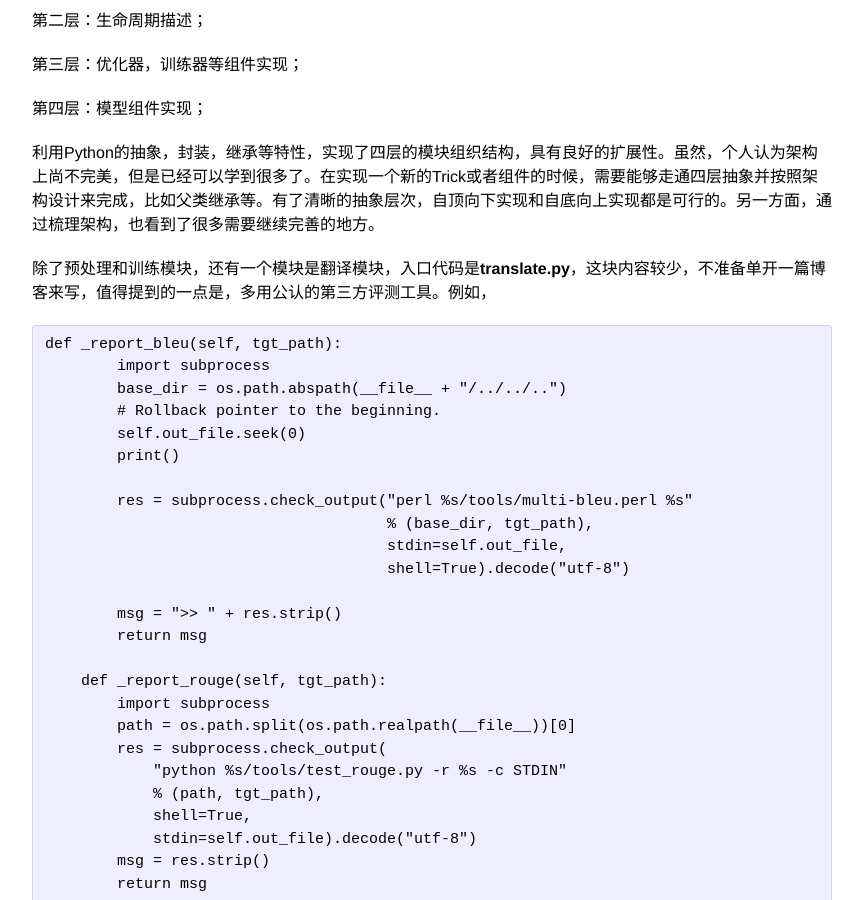
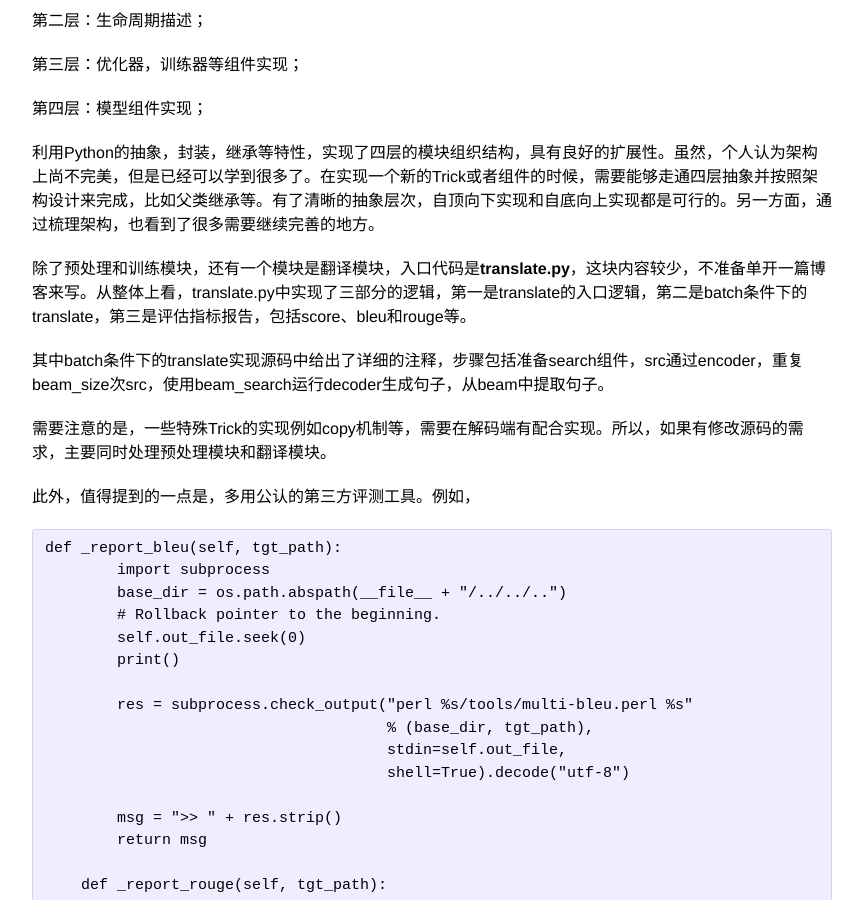
Before and after one commit to zhpmatrix/zhpmatrix.github.io, a Jekyll site: the page built from _posts/2018-12-17-opennmt-source-code-reading-1.md, in a window 1280 px wide and 900 px high, scrolled down 4445 px. Shown: the whole window, without its empty margins (208-1071 px from the left). Built offline with Jekyll 4.4.1, drawn with Linux system fonts in a browser that asks for light colours; comment, search, counter and statistics services are not loaded.

Commit message:
update blog

````diff
--- a/_posts/2018-12-17-opennmt-source-code-reading-1.md
+++ b/_posts/2018-12-17-opennmt-source-code-reading-1.md
@@ -186,7 +186,14 @@ _提示:本机版本代码提到StdRNNDecoder目前还没有coverage和copy机
 
 利用Python的抽象，封装，继承等特性，实现了四层的模块组织结构，具有良好的扩展性。虽然，个人认为架构上尚不完美，但是已经可以学到很多了。在实现一个新的Trick或者组件的时候，需要能够走通四层抽象并按照架构设计来完成，比如父类继承等。有了清晰的抽象层次，自顶向下实现和自底向上实现都是可行的。另一方面，通过梳理架构，也看到了很多需要继续完善的地方。
 
-除了预处理和训练模块，还有一个模块是翻译模块，入口代码是**translate.py**，这块内容较少，不准备单开一篇博客来写，值得提到的一点是，多用公认的第三方评测工具。例如，
+除了预处理和训练模块，还有一个模块是翻译模块，入口代码是**translate.py**，这块内容较少，不准备单开一篇博客来写。从整体上看，translate.py中实现了三部分的逻辑，第一是translate的入口逻辑，第二是batch条件下的translate，第三是评估指标报告，包括score、bleu和rouge等。
+
+其中batch条件下的translate实现源码中给出了详细的注释，步骤包括准备search组件，src通过encoder，重复beam\_size次src，使用beam\_search运行decoder生成句子，从beam中提取句子。
+
+需要注意的是，一些特殊Trick的实现例如copy机制等，需要在解码端有配合实现。所以，如果有修改源码的需求，主要同时处理预处理模块和翻译模块。
+
+
+此外，值得提到的一点是，多用公认的第三方评测工具。例如，
 
 ```
 def _report_bleu(self, tgt_path):
````
